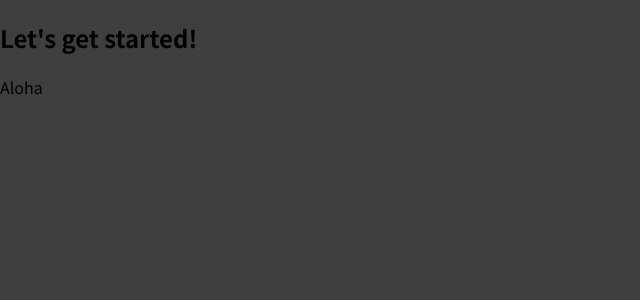
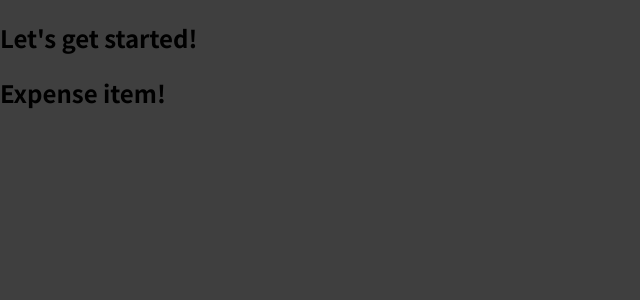
Before and after one commit to Chen-Abudi/expenses-charts, a React (Create React App) app: page / in a window 1280 px wide. Shown: the top 300 px of the page, without its empty margins (0-640 px from the left). Built offline with nearby package versions, Linux system fonts and the light colour scheme.

Commit message:
dev: basic initial component

```diff
--- a/src/App.js
+++ b/src/App.js
@@ -1,8 +1,11 @@
+import React from "react";
+import ExpenseItem from "./components/ExpenseItem";
+
 function App() {
   return (
     <div>
       <h2>Let's get started!</h2>
-      <p>Aloha</p>
+      <ExpenseItem />
     </div>
   );
 }
--- /dev/null
+++ b/src/components/ExpenseItem.js
@@ -0,0 +1,7 @@
+import React from "react";
+
+function ExpenseItem() {
+  return <h2>Expense item!</h2>;
+}
+
+export default ExpenseItem;
```
Also changed, not shown: 1 other file (tests, documents, lock files or other folders).
